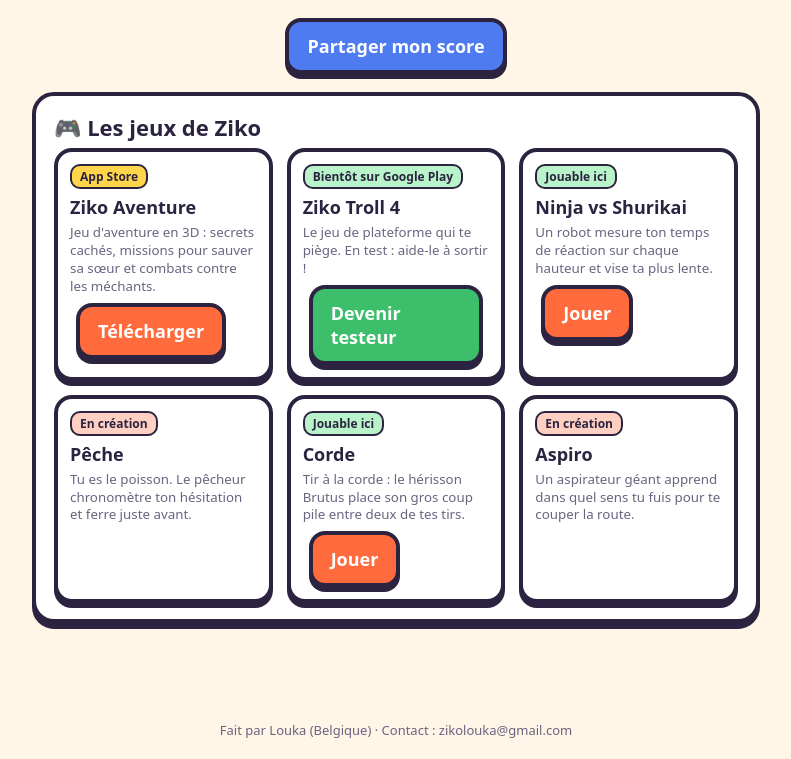
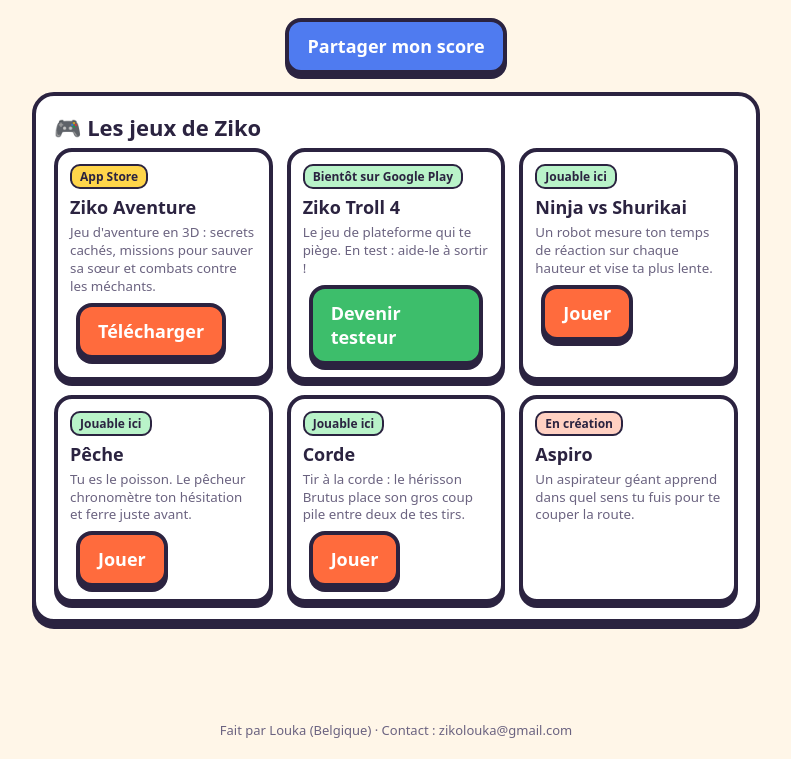
Before and after one commit to zikolc-cmd/zikolc-cmd.github.io, a plain HTML site: page games/index.html in a window 1280 px wide. Shown: the part 836-1595 px from the top of the page, without its empty margins (244-1035 px from the left). Drawn offline with Linux system fonts and the light colour scheme.

Commit message:
Change 'Pêche' status to playable with link
Updated the game status for 'Pêche' to playable and added a download link.

```diff
--- a/games/index.html
+++ b/games/index.html
@@ -59,7 +59,7 @@ footer{text-align:center;color:#6B6380;font-size:13px;padding:20px}
       <div class="g1"><span class="tag t1">App Store</span><br><b>Ziko Aventure</b><small>Jeu d'aventure en 3D : secrets cachés, missions pour sauver sa sœur et combats contre les méchants. </small><a class="btn" href="https://apps.apple.com/be/app/ziko-aventure/id6821707438">Télécharger</a></div>
       <div class="g1"><span class="tag t2">Bientôt sur Google Play</span><br><b>Ziko Troll 4</b><small>Le jeu de plateforme qui te piège. En test : aide-le à sortir !</small><a class="btn g" href="../testeur/">Devenir testeur</a></div>
       <div class="g1"><span class="tag t2">Jouable ici</span><br><b>Ninja vs Shurikai</b><small>Un robot mesure ton temps de réaction sur chaque hauteur et vise ta plus lente.</small><a class="btn" href="ninja.html">Jouer</a></div>
-      <div class="g1"><span class="tag t3">En création</span><br><b>Pêche</b><small>Tu es le poisson. Le pêcheur chronomètre ton hésitation et ferre juste avant.</small></div>
+      <div class="g1"><span class="tag t2">Jouable ici</span><br><b>Pêche</b><small>Tu es le poisson. Le pêcheur chronomètre ton hésitation et ferre juste avant.</small><a class="btn" href="peche.html">Jouer</a></div>
       <div class="g1"><span class="tag t2">Jouable ici</span><br><b>Corde</b><small>Tir à la corde : le hérisson Brutus place son gros coup pile entre deux de tes tirs.</small><a class="btn" href="corde.html">Jouer</a></div>
       <div class="g1"><span class="tag t3">En création</span><br><b>Aspiro</b><small>Un aspirateur géant apprend dans quel sens tu fuis pour te couper la route.</small></div>
     </div>
```
